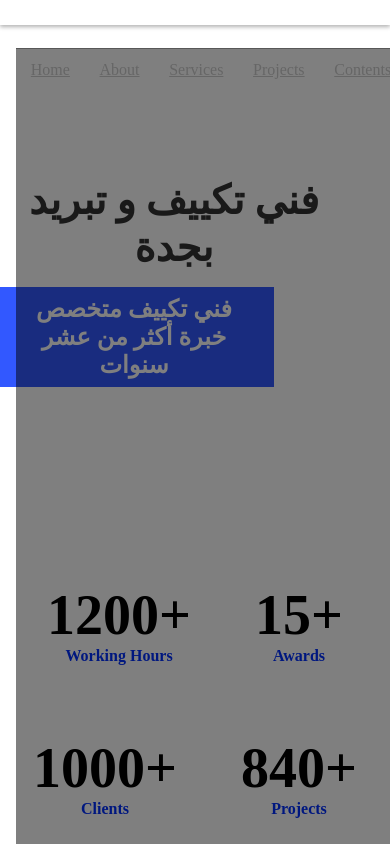
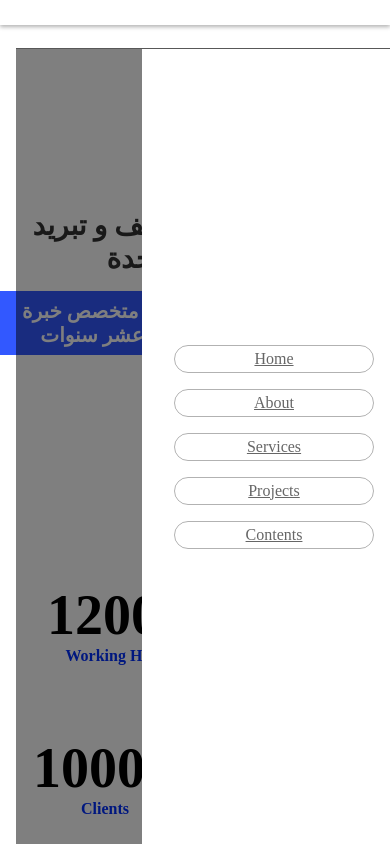
Before and after one commit to Hamdi99Ali/aircod.github.com, a plain HTML site: page index.html in a window 390 px wide. Shown: the top 844 px of the page. Drawn offline with nearby package versions, Linux system fonts and the light colour scheme.

Commit message:
Update style.css

```diff
--- a/style.css
+++ b/style.css
@@ -321,6 +321,7 @@ body{
         font-size: 2.5rem;
         display: block;
     }
+
     .header nav{
         position: fixed;
         top: 6rem; right: 20;
@@ -330,4 +331,46 @@ body{
         z-index: 1000;
         border-top: .1rem solid rgba(0, 0, 0,.3);
     }
+
+.header nav ul{
+    height: 100%;
+    width: 33rem;
+    background: #fff;
+    flex-flow: column;
+    justify-content: center;
+    float: right;
 }
+
+.header nav ul li{
+    margin: 1rem 0;
+}
+
+.header nav ul li a{
+    display: block;
+    padding: .5rem 0;
+    border: .1rem solid rgba(0, 0, 0,.3);
+    width: 25rem;
+    border-radius: 5rem;
+    text-align: center;
+}
+
+.header nav ul li a:hover{
+    background: #333;
+    color: #fff;
+}
+
+.header .nav-toggle{
+  right: 0%;
+}
+}
+
+@media (max-width:400px){
+    .home .hero .text1{
+        font-size: 3.5rem;
+        width: 35rem;
+    }
+    .home .hero .text2{
+        font-size: 2.5rem;
+        width: 33rem;
+    }
+}
```
Lines whose indentation alone changed are shown as unchanged.
